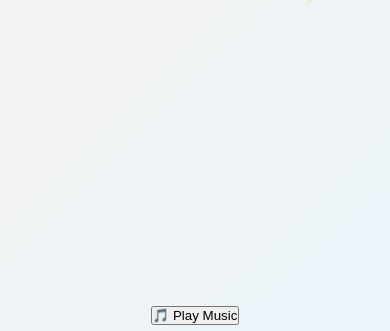
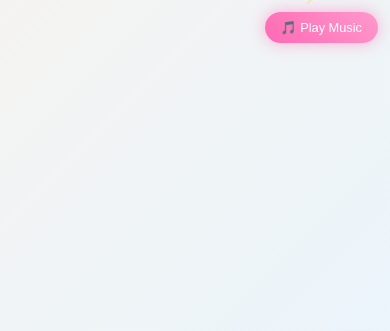
Before and after one commit to RaafRequiem/herbday, a plain HTML site: page index.html in a window 390 px wide. Shown: the top 331 px of the page. Drawn offline with nearby package versions, Linux system fonts and the light colour scheme.

Commit message:
Add music button styles to style.css

```diff
--- a/style.css
+++ b/style.css
@@ -68,6 +68,36 @@ h1 {
     box-shadow: 0 0 25px rgba(255, 105, 180, 0.7);
 }
 
+.music-btn {
+    position: fixed;
+    top: 20px;
+    right: 20px;
+    padding: 0.6rem 1.2rem;
+    font-size: 0.9rem;
+    background: linear-gradient(45deg, #ff69b4, #ff99cc);
+    border: none;
+    border-radius: 50px;
+    color: white;
+    cursor: pointer;
+    box-shadow: 0 0 15px rgba(255, 105, 180, 0.5);
+    transition: transform 0.3s, box-shadow 0.3s;
+    z-index: 10;
+}
+
+.music-btn:hover {
+    transform: scale(1.08);
+    box-shadow: 0 0 25px rgba(255, 105, 180, 0.7);
+}
+
+@media (max-width: 768px) {
+    .music-btn {
+        top: 12px;
+        right: 12px;
+        padding: 0.5rem 1rem;
+        font-size: 0.8rem;
+    }
+}
+
 .floating {
     position: absolute;
     pointer-events: none;
```
